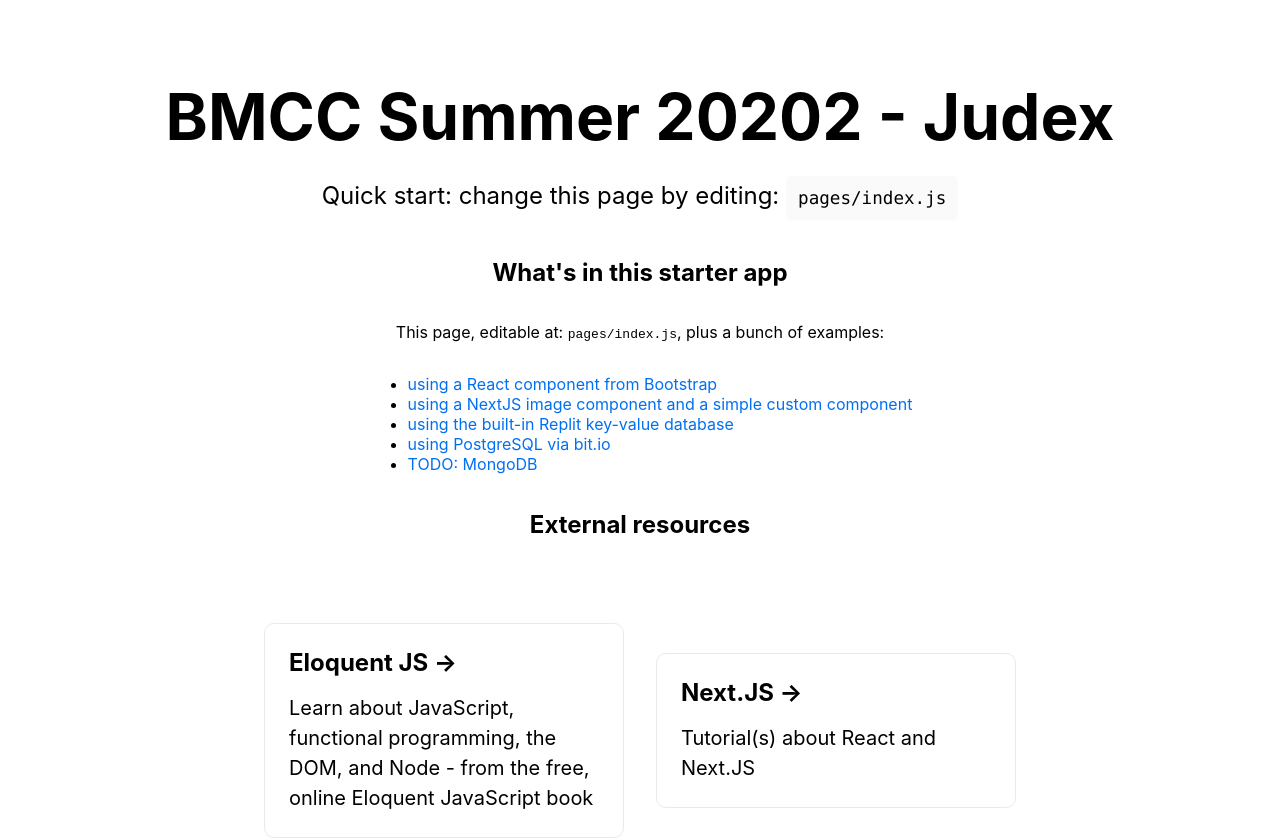
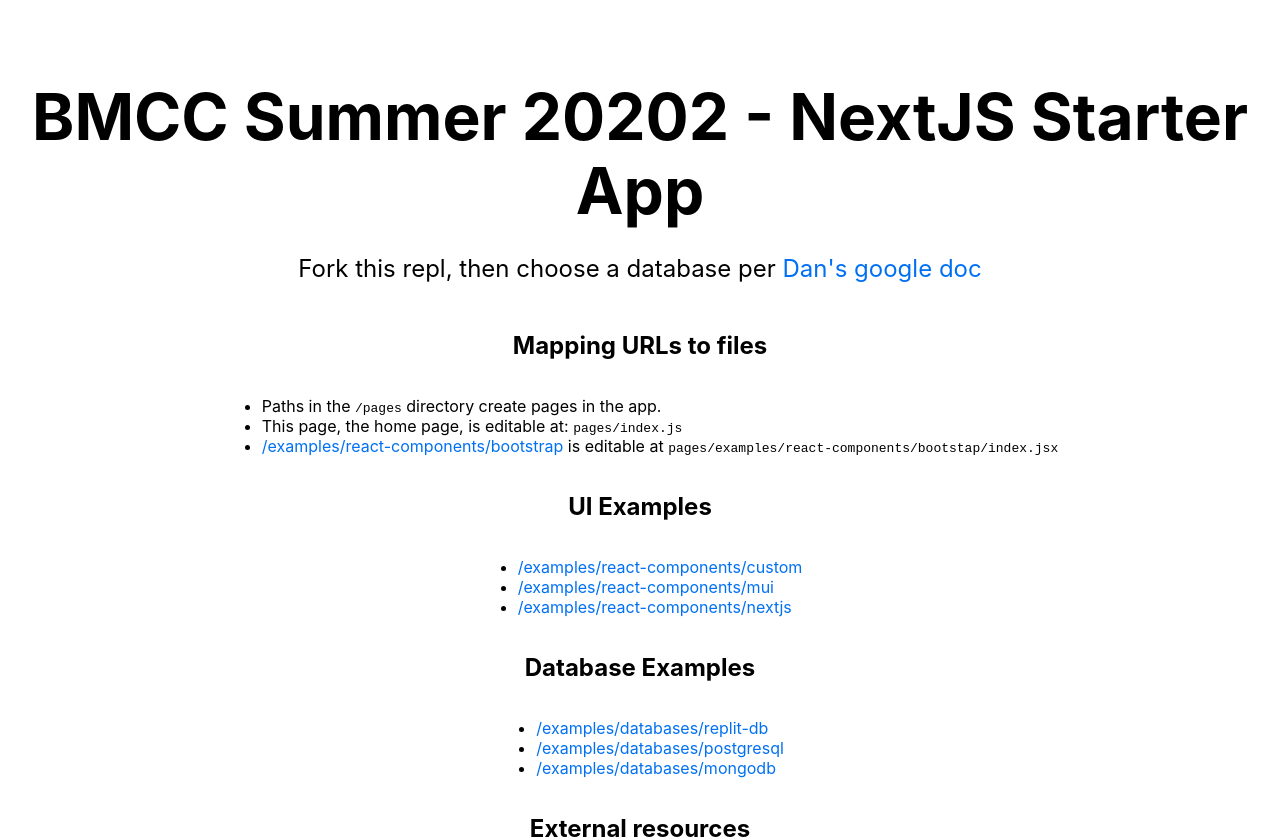
Before and after one commit to DanMeyer/bmcc-summer-starter, a Next.js app: page / in a window 1280 px wide. Shown: the top 839 px of the page. Built offline with nearby package versions, Linux system fonts and the light colour scheme.

Commit message:
mui added

```diff
--- /dev/null
+++ b/jsconfig.json
@@ -0,0 +1,5 @@
+{
+  "compilerOptions": {
+    "baseUrl": "."
+  }
+}
--- a/package.json
+++ b/package.json
@@ -9,9 +9,14 @@
     "lint": "next lint"
   },
   "dependencies": {
+    "@emotion/react": "^11.9.0",
+    "@emotion/styled": "^11.8.1",
+    "@mui/material": "^5.8.3",
     "@replit/database": "^2.0.2",
+    "components": "^0.1.0",
     "next": "12.1.0",
     "react": "17.0.2",
+    "react-bootstrap": "^2.4.0",
     "react-dom": "17.0.2",
     "validation": "^0.0.1"
   },
--- a/pages/index.jsx
+++ b/pages/index.jsx
@@ -1,5 +1,4 @@
 import Head from 'next/head'
-import Image from 'next/image'
 import styles from '../styles/Home.module.css'
 
 export default function Home() {
@@ -13,23 +12,33 @@
 
       <main className={styles.main}>
         <h1 className={styles.title}>
-          BMCC Summer 20202 - Judex
+          BMCC Summer 20202 - NextJS Starter App
         </h1>
 
         <p className={styles.description}>
-          Quick start: change this page by editing:{' '}
-          <code className={styles.code}>pages/index.js</code>
+          Fork this repl, then choose a database per <a href="https://docs.google.com/document/d/1l-hxTTd23rcIlmX58V-yHFPNJKMs-4E3ZsoFuh_Sye0/edit#">Dan's google doc</a>
         </p>
 
 
-        <h2>What's in this starter app</h2>
-        <p>This page,  editable at: {' '} <code>pages/index.js</code>, plus a bunch of examples:</p>
+        <h2>Mapping URLs to files</h2>
         <ul>
-          <li><a href="/examples/ui/bootstrap">using a React component from Bootstrap</a></li>
-          <li><a href="/examples/ui/components">using a NextJS image component and a simple custom component</a></li>
-          <li><a href="/examples/databases/replit-db">using the built-in Replit key-value database</a></li>
-          <li><a href="/examples/databases/postgresql">using PostgreSQL via bit.io</a></li>
-          <li><a href="/examples/databases/mongodb">TODO: MongoDB</a></li>
+          <li>Paths in the <code>/pages</code> directory create pages in the app. </li>
+          <li>This page, the home page, is editable at: {' '} <code>pages/index.js</code></li>
+          <li><a href="/examples/react-components/bootstrap">/examples/react-components/bootstrap</a> is editable at <code>pages/examples/react-components/bootstap/index.jsx</code></li>
+        </ul>
+
+        <h2>UI Examples</h2>
+        <ul>
+          <li><a href="/examples/react-components/custom">/examples/react-components/custom</a></li>
+          <li><a href="/examples/react-components/mui">/examples/react-components/mui</a></li>
+          <li><a href="/examples/react-components/nextjs">/examples/react-components/nextjs</a></li>
+        </ul>
+
+        <h2>Database Examples</h2>
+        <ul>
+          <li><a href="/examples/databases/replit-db">/examples/databases/replit-db</a></li>
+          <li><a href="/examples/databases/postgresql">/examples/databases/postgresql</a></li>
+          <li><a href="/examples/databases/mongodb">/examples/databases/mongodb</a></li>
         </ul>
 
         <h2>External resources</h2>
```
Also changed, not shown: pages/about/index.jsx (deleted, +0 -17 lines), pages/examples/databases/mongodb/index.jsx (added, +12 -0 lines), pages/examples/databases/postgresql/index.jsx (added, +8 -0 lines), pages/examples/databases/replit-db/index.jsx (+8 -38 lines), pages/examples/react-components/custom/index.jsx (added, +9 -0 lines), pages/examples/react-components/mui/index.jsx (added, +28 -0 lines), pages/examples/react-components/nextjs/index.jsx (added, +21 -0 lines), pages/examples/ui/components/index.jsx (deleted, +0 -55 lines), 1 other file (tests, documents, lock files or other folders).
